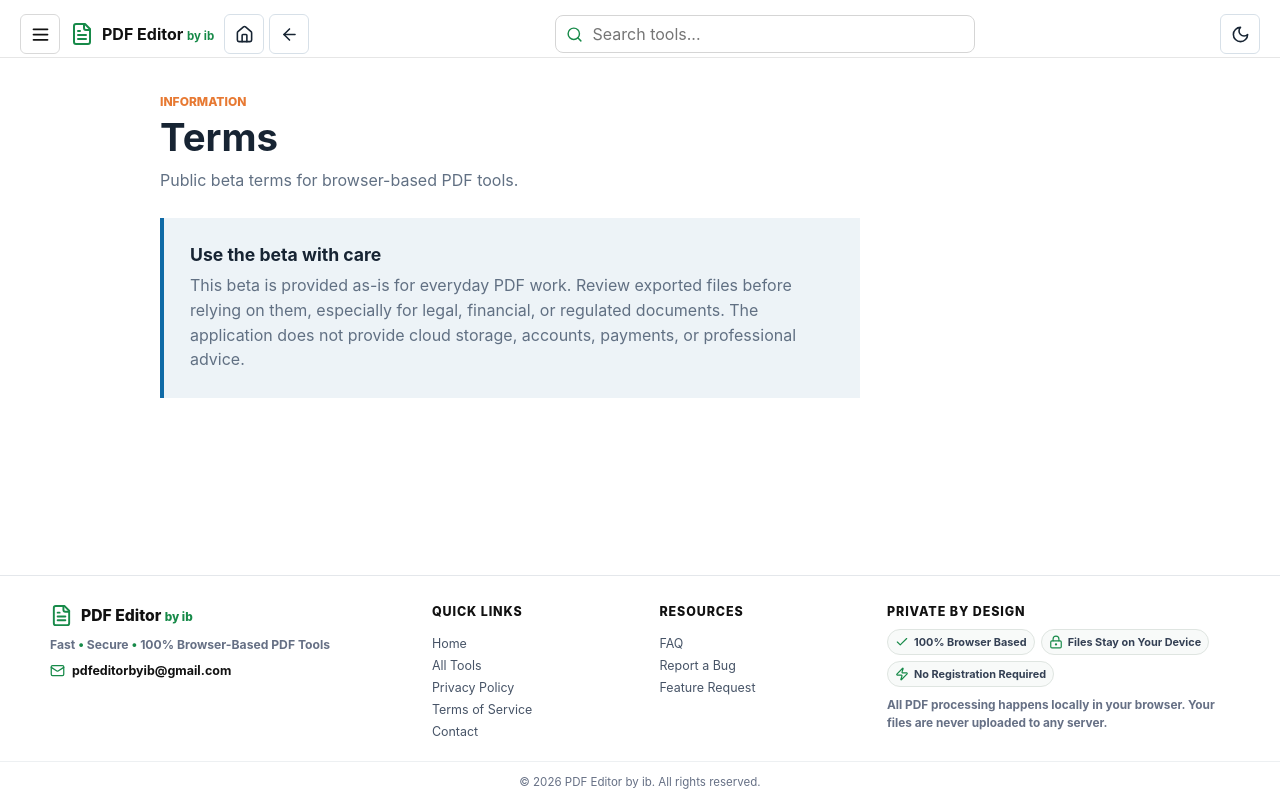
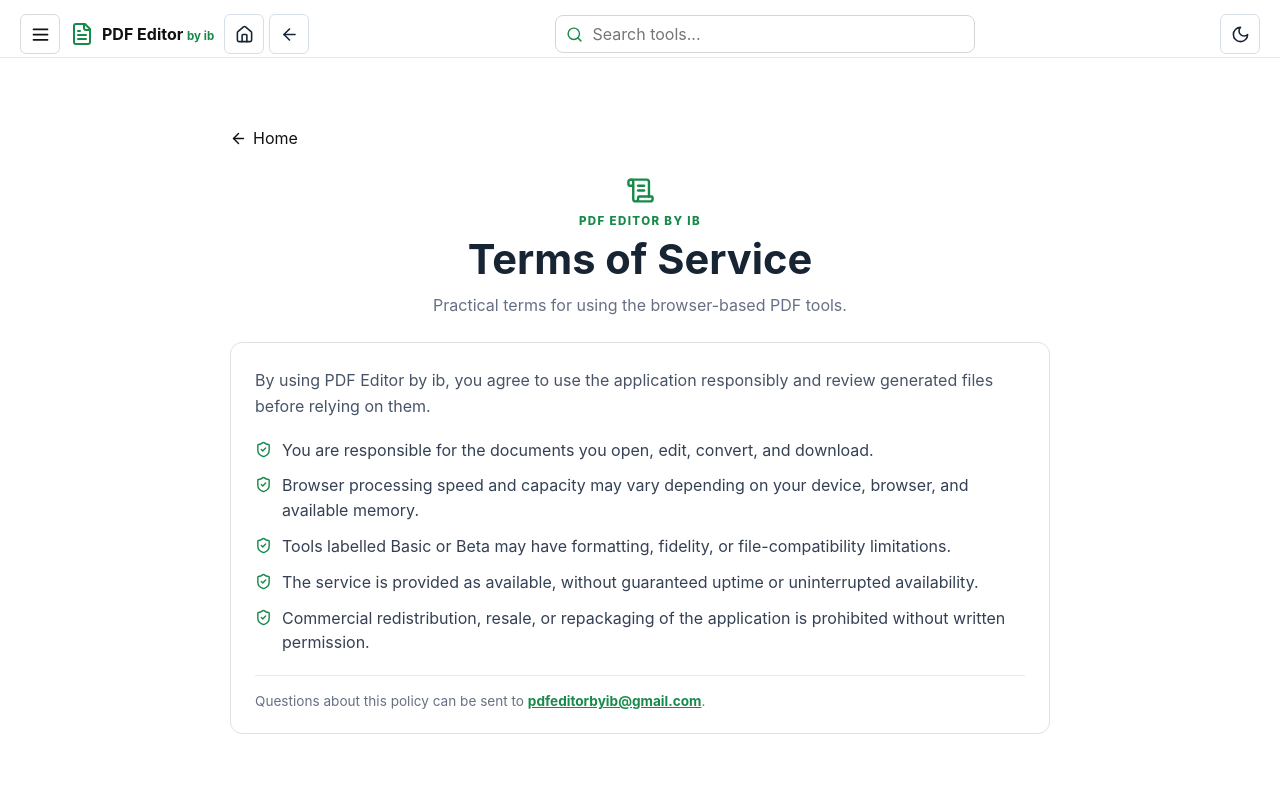
Before and after one commit to Sonuit22/browser_pdf_editor, a React (Vite) app: page /terms in a window 1280 px wide. Shown: the top 800 px of the page. Built offline with nearby package versions, Linux system fonts and the light colour scheme.

Commit message:
update footer

```diff
--- a/src/App.tsx
+++ b/src/App.tsx
@@ -16,6 +16,7 @@
 const ToolInfoPage = lazy(() => import('./pages/ToolInfoPage'));
 const SimplePage = lazy(() => import('./pages/SimplePage'));
 const LegalPage = lazy(() => import('./pages/LegalPage'));
+const FaqPage = lazy(() => import('./pages/FaqPage'));
 const ConversionWorkspace = lazy(() => import('./modules/conversion/ConversionWorkspace'));
 const workspacePaths = ['/edit', '/sign-pdf', '/merge', '/split', '/organize', '/remove-pages', '/extract-pages'];
 const conversionPaths = ['/jpg-to-pdf', '/word-to-pdf', '/pdf-to-jpg', '/pdf-to-word', '/pdf-to-ppt'];
@@ -35,6 +36,7 @@
                     <Route path="support" element={<SimplePage />} />
                     <Route path="privacy" element={<LegalPage kind="privacy" />} />
                     <Route path="terms" element={<LegalPage kind="terms" />} />
+                    <Route path="faq" element={<FaqPage />} />
                     <Route path="*" element={<NotFoundPage />} />
                 </Route>
             </Routes>
--- /dev/null
+++ b/src/config/footerLinks.ts
@@ -0,0 +1,42 @@
+export const contactEmail = 'pdfeditorbyib@gmail.com';
+export const githubRepositoryUrl = 'https://github.com/Sonuit22/browser_pdf_editor';
+
+function emailLink(subject: string, body: string) {
+    return `mailto:${contactEmail}?subject=${encodeURIComponent(subject)}&body=${encodeURIComponent(body)}`;
+}
+
+export const supportEmailLink = emailLink('Support Request - PDF Editor by ib', `Hello,
+
+I need help with:
+
+Tool:
+
+Browser:
+
+Device:
+
+Description:
+
+Thank you.`);
+
+export const bugReportEmailLink = emailLink('Bug Report - PDF Editor by ib', `Please describe the issue.
+
+Tool:
+
+Browser:
+
+Device:
+
+Steps to reproduce:
+
+Expected result:
+
+Actual result:
+
+Attachment (optional):`);
+
+export const featureRequestEmailLink = emailLink('Feature Request - PDF Editor by ib', `Feature title:
+
+Description:
+
+Why would this feature be useful?`);
--- a/src/layouts/Footer.tsx
+++ b/src/layouts/Footer.tsx
@@ -1,5 +1,6 @@
 import { Link } from 'react-router-dom';
-import { Check, FileText, LockKeyhole, Mail, Zap } from 'lucide-react';
+import { Bug, Check, CircleHelp, FileText, Github, Home, Lightbulb, LockKeyhole, Mail, MessageCircle, ScrollText, ShieldCheck, Zap } from 'lucide-react';
+import { bugReportEmailLink, contactEmail, featureRequestEmailLink, githubRepositoryUrl, supportEmailLink } from '../config/footerLinks';
 
 export function Footer() {
     return <footer className="app-footer">
@@ -7,10 +8,10 @@
             <section className="footer-brand" aria-label="PDF Editor by ib">
                 <Link to="/" className="footer-logo"><FileText size={23} aria-hidden="true" /><span>PDF Editor <small>by ib</small></span></Link>
                 <p>Fast <b>•</b> Secure <b>•</b> 100% Browser-Based PDF Tools</p>
-                <a className="footer-email" href="mailto:pdfeditorbyib@gmail.com"><Mail size={15} aria-hidden="true" />pdfeditorbyib@gmail.com</a>
+                <a className="footer-email" href={`mailto:${contactEmail}`} aria-label={`Email ${contactEmail}`}><Mail size={15} aria-hidden="true" />{contactEmail}</a>
             </section>
-            <nav className="footer-links" aria-label="Quick links"><h2>Quick Links</h2><Link to="/">Home</Link><Link to="/">All Tools</Link><Link to="/privacy">Privacy Policy</Link><Link to="/terms">Terms of Service</Link><Link to="/contact">Contact</Link></nav>
-            <nav className="footer-links" aria-label="Resources"><h2>Resources</h2><Link to="/support">FAQ</Link><a href="mailto:pdfeditorbyib@gmail.com?subject=PDF%20Editor%20Bug%20Report">Report a Bug</a><a href="mailto:pdfeditorbyib@gmail.com?subject=PDF%20Editor%20Feature%20Request">Feature Request</a></nav>
+            <nav className="footer-links" aria-label="Quick links"><h2>Quick Links</h2><Link to="/" aria-label="Home"><Home size={14} />Home</Link><Link to="/#tools" aria-label="All PDF tools"><FileText size={14} />All Tools</Link><Link to="/faq" aria-label="Frequently Asked Questions"><CircleHelp size={14} />FAQ</Link><Link to="/privacy" aria-label="Privacy Policy"><ShieldCheck size={14} />Privacy Policy</Link><Link to="/terms" aria-label="Terms of Service"><ScrollText size={14} />Terms of Service</Link></nav>
+            <nav className="footer-links" aria-label="Support"><h2>Support</h2><a href={supportEmailLink} aria-label="Email support"><MessageCircle size={14} />Support</a><a href={bugReportEmailLink} aria-label="Report a bug by email"><Bug size={14} />Report a Bug</a><a href={featureRequestEmailLink} aria-label="Send a feature request by email"><Lightbulb size={14} />Feature Request</a>{githubRepositoryUrl && <a href={githubRepositoryUrl} target="_blank" rel="noreferrer" aria-label="Open PDF Editor by ib on GitHub in a new tab"><Github size={14} />GitHub</a>}</nav>
             <section className="footer-trust" aria-labelledby="trust-title"><h2 id="trust-title">Private by design</h2><div className="trust-badges"><span><Check size={14} />100% Browser Based</span><span><LockKeyhole size={14} />Files Stay on Your Device</span><span><Zap size={14} />No Registration Required</span></div><p>All PDF processing happens locally in your browser. Your files are never uploaded to any server.</p></section>
         </div>
         <div className="footer-bottom"><small>© 2026 PDF Editor by ib. All rights reserved.</small></div>
--- /dev/null
+++ b/src/pages/FaqPage.tsx
@@ -0,0 +1,32 @@
+import { useRef, useState, type KeyboardEvent } from 'react';
+import { ArrowLeft, ChevronDown, CircleHelp } from 'lucide-react';
+import { Link } from 'react-router-dom';
+
+const faqs = [
+    ['Is PDF Editor by ib free?', 'Yes. Most PDF tools are free and run entirely in your browser.'],
+    ['Are my files uploaded?', 'No. Files remain on your device whenever browser-based processing is supported.'],
+    ['Is my data secure?', 'Yes. We never store or upload your documents.'],
+    ['Which file types are supported?', 'PDF, JPG, PNG, JPEG, DOCX and PPTX are supported, although tool availability may vary.'],
+    ['Why does a tool say “Coming Soon”?', 'It is currently under development and will be available in a future update.'],
+    ['Why is a tool labelled “Basic”?', 'The feature works but may not preserve complex formatting.'],
+    ['Does it work on mobile?', 'Yes. PDF Editor by ib is optimized for desktop, tablet, and mobile devices.'],
+    ['Do I need to create an account?', 'No. No registration is required.'],
+] as const;
+
+export default function FaqPage() {
+    const [open, setOpen] = useState<number | null>(0);
+    const buttons = useRef<Array<HTMLButtonElement | null>>([]);
+    const navigate = (event: KeyboardEvent<HTMLButtonElement>, index: number) => {
+        const keyIndex = event.key === 'ArrowDown' ? (index + 1) % faqs.length : event.key === 'ArrowUp' ? (index - 1 + faqs.length) % faqs.length : event.key === 'Home' ? 0 : event.key === 'End' ? faqs.length - 1 : null;
+        if (keyIndex === null) return;
+        event.preventDefault(); buttons.current[keyIndex]?.focus();
+    };
+    return <main className="info-page faq-page">
+        <Link className="back-link" to="/"><ArrowLeft size={17} aria-hidden="true" />Home</Link>
+        <header><CircleHelp size={28} aria-hidden="true" /><p>Help center</p><h1>Frequently Asked Questions</h1><span>Clear answers about privacy, supported files, and browser-based processing.</span></header>
+        <div className="faq-list">{faqs.map(([question, answer], index) => {
+            const expanded = open === index; const panelId = `faq-panel-${index}`; const buttonId = `faq-button-${index}`;
+            return <section key={question} className={expanded ? 'is-open' : ''}><h2><button ref={(element) => { buttons.current[index] = element; }} id={buttonId} type="button" aria-expanded={expanded} aria-controls={panelId} onClick={() => setOpen(expanded ? null : index)} onKeyDown={(event) => navigate(event, index)}><span>{question}</span><ChevronDown size={18} aria-hidden="true" /></button></h2><div id={panelId} role="region" aria-labelledby={buttonId} hidden={!expanded}><p>{answer}</p></div></section>;
+        })}</div>
+    </main>;
+}
--- a/src/pages/HomePage.tsx
+++ b/src/pages/HomePage.tsx
@@ -36,7 +36,7 @@
             <p className="dynamic-tagline" aria-hidden="true"><span>{taglines[phrase].slice(0, length)}</span><i /></p>
             <p className="sr-only">Powerful, private PDF tools that work in your browser.</p>
         </header>
-        <div className="tool-card-grid">{toolRegistry.map((tool) => {
+        <div id="tools" className="tool-card-grid">{toolRegistry.map((tool) => {
             const Icon = tool.icon;
             const content = <><Icon size={26} strokeWidth={1.8} aria-hidden="true" /><strong>{tool.title}</strong><p>{tool.description}</p>{tool.badge && <span className="tool-status-badge">{tool.badge}</span>}</>;
             return tool.enabled
--- a/src/pages/LegalPage.tsx
+++ b/src/pages/LegalPage.tsx
@@ -1,11 +1,40 @@
-import { PageContainer } from '../components/PageContainer';
+import { ArrowLeft, ScrollText, ShieldCheck } from 'lucide-react';
+import { Link } from 'react-router-dom';
 
 const pages = {
-    privacy: { title: 'Privacy', description: 'Your PDF files are processed locally in the browser.', heading: 'Local processing by design', body: 'PDF Editor by ib does not upload your selected PDFs to an application server. Opening, editing, and exporting happen in the browser session on your device. Browser storage is used only for interface preferences and in-progress local state.' },
-    terms: { title: 'Terms', description: 'Public beta terms for browser-based PDF tools.', heading: 'Use the beta with care', body: 'This beta is provided as-is for everyday PDF work. Review exported files before relying on them, especially for legal, financial, or regulated documents. The application does not provide cloud storage, accounts, payments, or professional advice.' },
+    privacy: {
+        title: 'Privacy Policy',
+        description: 'How PDF Editor by ib protects your documents and personal information.',
+        icon: ShieldCheck,
+        intro: 'PDF Editor by ib is designed around local browser processing and data minimization.',
+        items: [
+            'Files are processed locally in your browser whenever the selected tool supports browser-based processing.',
+            'We do not permanently store documents you open or create with the application.',
+            'Browser-based tools do not transmit your files to external conversion servers.',
+            'Email links are used only when you voluntarily contact support, report a bug, or request a feature.',
+            'Future updates may introduce optional cloud features only with clear disclosure before they are used.',
+        ],
+    },
+    terms: {
+        title: 'Terms of Service',
+        description: 'Practical terms for using the browser-based PDF tools.',
+        icon: ScrollText,
+        intro: 'By using PDF Editor by ib, you agree to use the application responsibly and review generated files before relying on them.',
+        items: [
+            'You are responsible for the documents you open, edit, convert, and download.',
+            'Browser processing speed and capacity may vary depending on your device, browser, and available memory.',
+            'Tools labelled Basic or Beta may have formatting, fidelity, or file-compatibility limitations.',
+            'The service is provided as available, without guaranteed uptime or uninterrupted availability.',
+            'Commercial redistribution, resale, or repackaging of the application is prohibited without written permission.',
+        ],
+    },
 } as const;
 
 export default function LegalPage({ kind }: { kind: keyof typeof pages }) {
-    const page = pages[kind];
-    return <PageContainer title={page.title} eyebrow="Information" description={page.description}><section className="legal-placeholder"><h2>{page.heading}</h2><p>{page.body}</p></section></PageContainer>;
+    const page = pages[kind]; const Icon = page.icon;
+    return <main className="info-page legal-page">
+        <Link className="back-link" to="/"><ArrowLeft size={17} aria-hidden="true" />Home</Link>
+        <header><Icon size={29} aria-hidden="true" /><p>PDF Editor by ib</p><h1>{page.title}</h1><span>{page.description}</span></header>
+        <article><p>{page.intro}</p><ul>{page.items.map((item) => <li key={item}><ShieldCheck size={17} aria-hidden="true" /><span>{item}</span></li>)}</ul><p className="legal-contact">Questions about this policy can be sent to <a href="mailto:pdfeditorbyib@gmail.com">pdfeditorbyib@gmail.com</a>.</p></article>
+    </main>;
 }
--- a/src/styles.css
+++ b/src/styles.css
@@ -387,3 +387,10 @@
 :root[data-theme="dark"] .app-footer{border-color:#374151!important;background:#111827!important;color:#cbd5e1!important}:root[data-theme="dark"] .footer-main h2,:root[data-theme="dark"] .footer-logo{color:#f8fafc!important}:root[data-theme="dark"] .footer-brand p,:root[data-theme="dark"] .footer-trust>p,:root[data-theme="dark"] .footer-bottom small{color:#9ca3af}:root[data-theme="dark"] .footer-links a{color:#cbd5e1!important}:root[data-theme="dark"] .trust-badges span{border-color:#374151;color:#dbe5df;background:#1f2937}:root[data-theme="dark"] .footer-bottom{border-color:#293445}
 @media(max-width:900px){.footer-main{grid-template-columns:1.2fr .8fr .8fr}.footer-trust{grid-column:1/-1}.footer-trust>p{max-width:none}}
 @media(max-width:600px){.footer-main{grid-template-columns:1fr 1fr;gap:24px 20px;padding:24px 0 18px}.footer-brand,.footer-trust{grid-column:1/-1}.footer-links{min-width:0}.trust-badges{align-items:flex-start;flex-direction:column}.footer-bottom{text-align:left;padding-inline:16px}}
+.footer-links a{display:inline-flex;align-items:center;gap:7px}.footer-links a svg{flex:none;color:var(--brand)}
+#tools{scroll-margin-top:84px}
+.info-page{width:min(820px,calc(100% - 32px));min-height:60vh;margin:0 auto;padding:34px 0 64px}.info-page>header{display:grid;justify-items:center;margin-bottom:24px;text-align:center}.info-page>header>svg{margin-bottom:9px;color:var(--brand)}.info-page>header>p{margin:0 0 6px;color:var(--brand);font-size:.72rem;font-weight:800;letter-spacing:.12em;text-transform:uppercase}.info-page>header h1{margin:0;font-size:clamp(1.8rem,4vw,2.6rem)}.info-page>header>span{max-width:600px;margin-top:9px;color:#667085;line-height:1.55}
+.faq-list{display:grid;gap:8px}.faq-list section{border:1px solid #dfe3e7;border-radius:10px;background:#fff;overflow:hidden}.faq-list section.is-open{border-color:color-mix(in srgb,var(--brand) 55%,#dfe3e7)}.faq-list h2{margin:0}.faq-list button{width:100%;min-height:54px;display:flex;align-items:center;justify-content:space-between;gap:16px;padding:12px 16px;border:0;color:var(--ink);background:transparent;font-size:.9rem;font-weight:750;text-align:left}.faq-list button svg{flex:none;color:var(--brand);transition:transform .18s ease}.faq-list section.is-open button svg{transform:rotate(180deg)}.faq-list [role="region"]{padding:0 16px 15px;color:#5d6673}.faq-list [role="region"] p{margin:0;line-height:1.55}
+.legal-page article{padding:24px;border:1px solid #dfe3e7;border-radius:12px;background:#fff}.legal-page article>p:first-child{margin-bottom:18px;color:#475467;line-height:1.65}.legal-page ul{display:grid;gap:11px;margin:0;padding:0;list-style:none}.legal-page li{display:flex;align-items:flex-start;gap:10px;color:#344054;line-height:1.55}.legal-page li svg{flex:none;margin-top:3px;color:var(--brand)}.legal-contact{margin:20px 0 0;padding-top:17px;border-top:1px solid #e8ebee;color:#667085;font-size:.85rem}.legal-contact a{color:var(--brand);font-weight:700}
+:root[data-theme="dark"] .info-page>header>span{color:#aeb7c4}:root[data-theme="dark"] .faq-list section,:root[data-theme="dark"] .legal-page article{border-color:#374151;background:#1f2937}:root[data-theme="dark"] .faq-list button{color:#f8fafc}:root[data-theme="dark"] .faq-list [role="region"],:root[data-theme="dark"] .legal-page article>p:first-child,:root[data-theme="dark"] .legal-contact{color:#cbd5e1}:root[data-theme="dark"] .legal-page li{color:#e5e7eb}:root[data-theme="dark"] .legal-contact{border-color:#374151}
+@media(max-width:600px){.info-page{padding-top:24px}.info-page>header{justify-items:start;text-align:left}.info-page>header h1{font-size:1.8rem}.faq-list button{min-height:58px;padding:13px 14px}.legal-page article{padding:18px 15px}}
```
Also changed, not shown: 1 other file (tests, documents, lock files or other folders).
